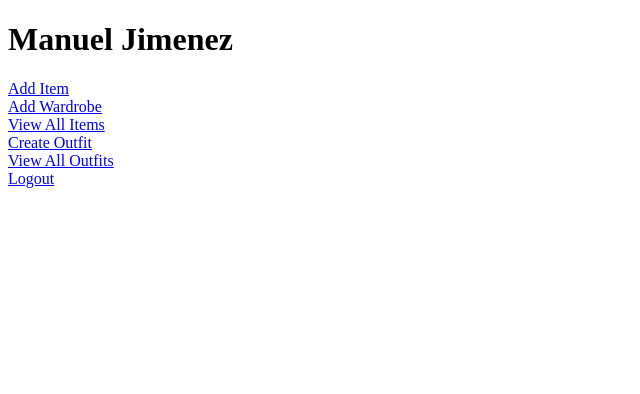
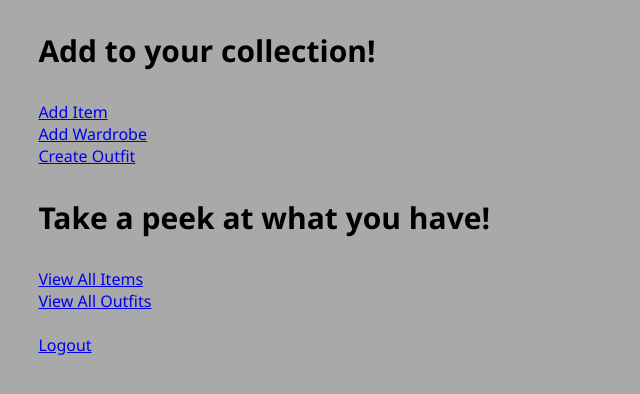
Before and after one commit to mannyjimen/MannyPythonAnywhere, a Flask app: page / in a window 1280 px wide. Shown: the top 394 px of the page, without its empty margins (0-640 px from the left). Run offline with Flask 3, Linux system fonts and the light colour scheme; a user stored in the database is signed in.

Commit message:
added minimal css

```diff
--- /dev/null
+++ b/WardrobeProject/static/style.css
@@ -0,0 +1,25 @@
+body {
+    background-color: darkgray;
+    color:black;
+    font-family: 'Segoe UI', Tahoma, Geneva, Verdana, sans-serif;
+    margin-left: 3%;
+}
+
+.subheader {
+    font-weight: 1000;
+    font-size: 30px;
+}
+
+table {
+    border-collapse: collapse; width: 50%;
+}
+
+th, td {
+    border: 1px solid #444;
+    padding: 8px 12px;
+    text-align: left;
+}
+
+th {
+    background-color:darkslategrey;
+}
--- a/WardrobeProject/templates/form.html
+++ b/WardrobeProject/templates/form.html
@@ -1,10 +1,13 @@
 <!DOCTYPE html>
 <html>
 <head>
+    <meta charset="UTF-8">
+    <meta name="viewport" content="width=device-width, initial-scale=1.0">
     <title>Add an item of clothing!</title>
+    <link rel="stylesheet" href="{{ url_for('static', filename='style.css') }}">
 </head>
 <body>
-    <h2>Enter clothing item information</h2>
+    <h2 class="subheader">Enter clothing item information</h2>
 
     <form method="POST">
         {{ form.hidden_tag() }}
--- a/WardrobeProject/templates/home.html
+++ b/WardrobeProject/templates/home.html
@@ -3,15 +3,19 @@
 <head>
     <meta charset="UTF-8">
     <meta name="viewport" content="width=device-width, initial-scale=1.0">
-    <title>Your Wardrobe!</title>
+    <title>Welcome to your clothing headquarters!</title>
+    <link rel="stylesheet" href="{{ url_for('static', filename='style.css') }}">
 </head>
 <body>
-    <h1>Manuel Jimenez</h1>
+    <h3 class="subheader"> Add to your collection! </h3>
     <a href="{{ url_for('addItem') }}"> Add Item </a> <br>
     <a href="{{ url_for('addWardrobe')}}"> Add Wardrobe </a> <br>
+    <a href="{{ url_for('createOutfit')}}">Create Outfit</a> <br>
+
+    <h3 class="subheader"> Take a peek at what you have! </h3>
     <a href="{{ url_for('allItems')}}"> View All Items </a> <br>
-    <a href="{{ url_for('createOutfit')}}">Create Outfit</a> <br>
     <a href="{{ url_for('allOutfits')}}">View All Outfits</a> <br>
+    <br>
 
     <a href="{{ url_for('logout')}}">Logout</a>
 </body>
--- a/WardrobeProject/templates/login.html
+++ b/WardrobeProject/templates/login.html
@@ -4,9 +4,10 @@
     <meta charset="UTF-8">
     <meta name="viewport" content="width=device-width, initial-scale=1.0">
     <title>Login</title>
+    <link rel="stylesheet" href="{{ url_for('static', filename='style.css') }}">
 </head>
 <body>
-    <h1>Login/Sign up</h1>
+    <h2 class="subheader">Login/Sign up</h2>
     <form method="POST">
         {{ form.hidden_tag() }}
 
--- a/WardrobeProject/templates/move_form.html
+++ b/WardrobeProject/templates/move_form.html
@@ -1,10 +1,13 @@
 <!DOCTYPE html>
 <html>
 <head>
+    <meta charset="UTF-8">
+    <meta name="viewport" content="width=device-width, initial-scale=1.0">
     <title>Move item</title>
+    <link rel="stylesheet" href="{{ url_for('static', filename='style.css') }}">
 </head>
 <body>
-    <h2>Moving item: {{ item.item_name }}</h2>
+    <h2 class="subheader">Moving item: {{ item.item_name }}</h2>
 
     <form method="POST">
         {{ form.hidden_tag() }}
--- a/WardrobeProject/templates/outfit_form.html
+++ b/WardrobeProject/templates/outfit_form.html
@@ -1,9 +1,13 @@
 <!DOCTYPE html>
 <html>
 <head>
+    <meta charset="UTF-8">
+    <meta name="viewport" content="width=device-width, initial-scale=1.0">
     <title>Add Outfit</title>
+    <link rel="stylesheet" href="{{ url_for('static', filename='style.css') }}">
 </head>
 <body>
+    <h2 class="subheader">Create your new outfit!</h2>
     <form method="POST">
         {{ form.hidden_tag() }}
 
--- a/WardrobeProject/templates/wardrobe_form.html
+++ b/WardrobeProject/templates/wardrobe_form.html
@@ -1,10 +1,13 @@
 <!DOCTYPE html>
 <html>
 <head>
+    <meta charset="UTF-8">
+    <meta name="viewport" content="width=device-width, initial-scale=1.0">
     <title>Add a Wardrobe!</title>
+    <link rel="stylesheet" href="{{ url_for('static', filename='style.css') }}">
 </head>
 <body>
-    <h2>Enter name for wardrobe here:</h2>
+    <h2 class="subheader">Create a new wardrobe!</h2>
 
     <form method="POST">
         {{ form.hidden_tag() }}
```
Also changed, not shown: WardrobeProject/templates/all_items.html (+3 -8 lines), WardrobeProject/templates/all_outfits.html (+2 -8 lines), WardrobeProject/myWardrobe.db.
